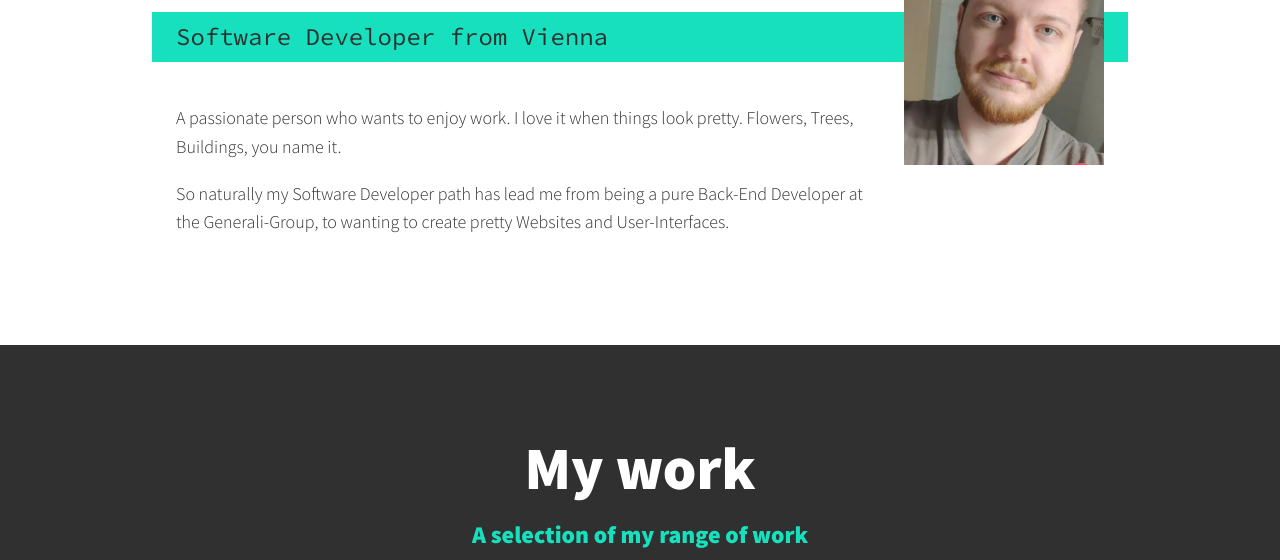
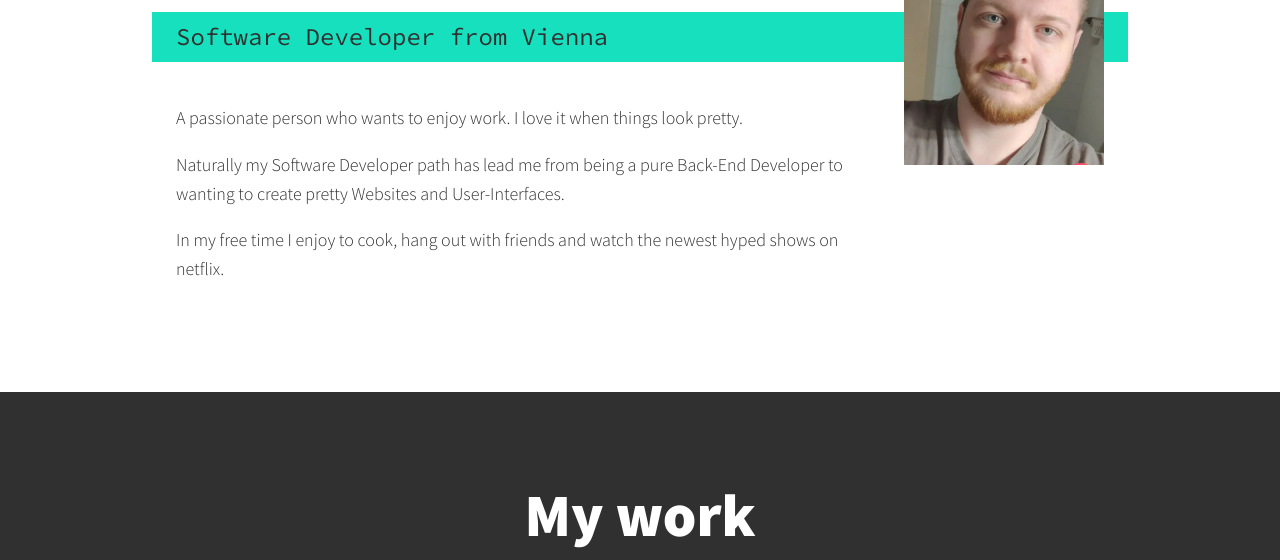
Before and after one commit to SnukoCodes/Portfolio, a plain HTML site: page index.html in a window 1280 px wide. Shown: the part 1246-1806 px from the top of the page. Drawn offline with nearby package versions, Linux system fonts and the light colour scheme.

Commit message:
Update index.html

```diff
--- a/index.html
+++ b/index.html
@@ -80,9 +80,11 @@
 
 <div class="about-me__body">
 
-    <p>A passionate person who wants to enjoy work. I love it when things look pretty. Flowers, Trees, Buildings, you name it.
+    <p>A passionate person who wants to enjoy work. I love it when things look pretty.
        </p>
-    <p>So naturally my Software Developer path has lead me from being a pure Back-End Developer at the Generali-Group, to wanting to create pretty Websites and User-Interfaces.</p>
+    <p>Naturally my Software Developer path has lead me from being a pure Back-End Developer to wanting to create pretty Websites and User-Interfaces.
+    </p>
+    <p>In my free time I enjoy to cook, hang out with friends and watch the newest hyped shows on netflix.</p>
 
 </div>
 <img src="img/lukas2.jpg" alt="Lukas smiling" class="about-me__img">
```
